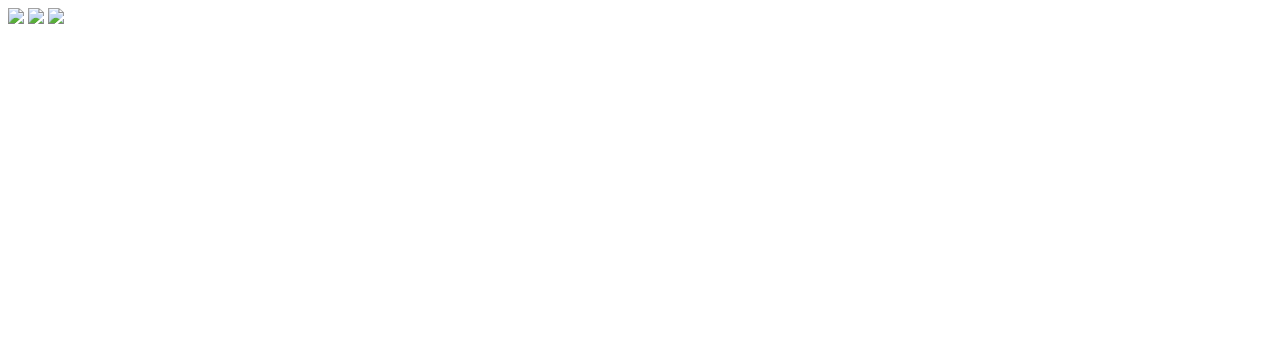
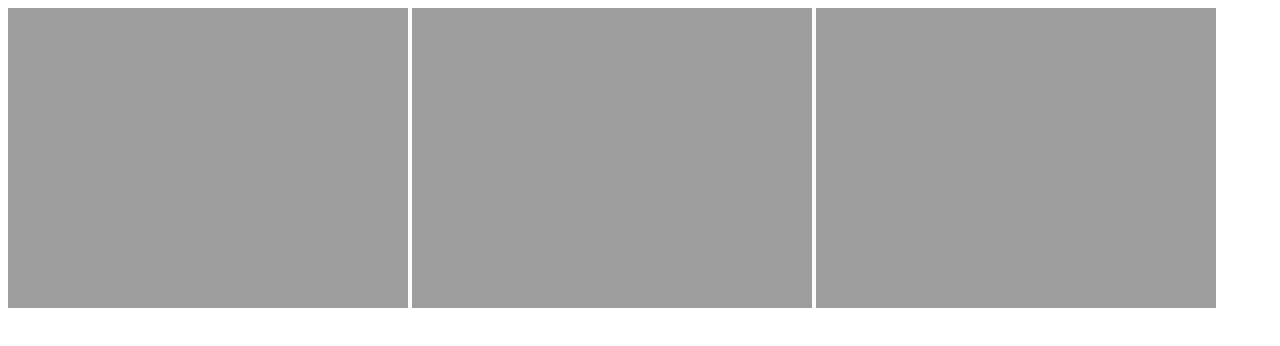
Before and after one commit to shaocloud/Art121Gallery, a plain HTML site: page index.html in a window 1280 px wide. Drawn offline with Linux system fonts and the light colour scheme; the site is published under a folder, as on GitHub Pages, so addresses that start at the root find nothing.

Commit message:
Fix bad URL, images should load

```diff
--- a/index.html
+++ b/index.html
@@ -8,9 +8,9 @@
         <!--Doorcode-->
         <a-scene>
             <a-assets timeout="20000">
-              <img id="harvest" src="/art/harvest_season.JPG">
-              <img id="sisters" src="/art/sisters.JPG">
-              <img id="younglady" src="/art/young_lady.JPG">
+              <img id="harvest" src="art/harvest_season.JPG">
+              <img id="sisters" src="art/sisters.JPG">
+              <img id="younglady" src="art/young_lady.JPG">
             </a-assets>
 
             <a-box src="#younglady" position="-1 2 -2" rotation="0 0 0" scale="2 2 0.2"></a-box>
```
